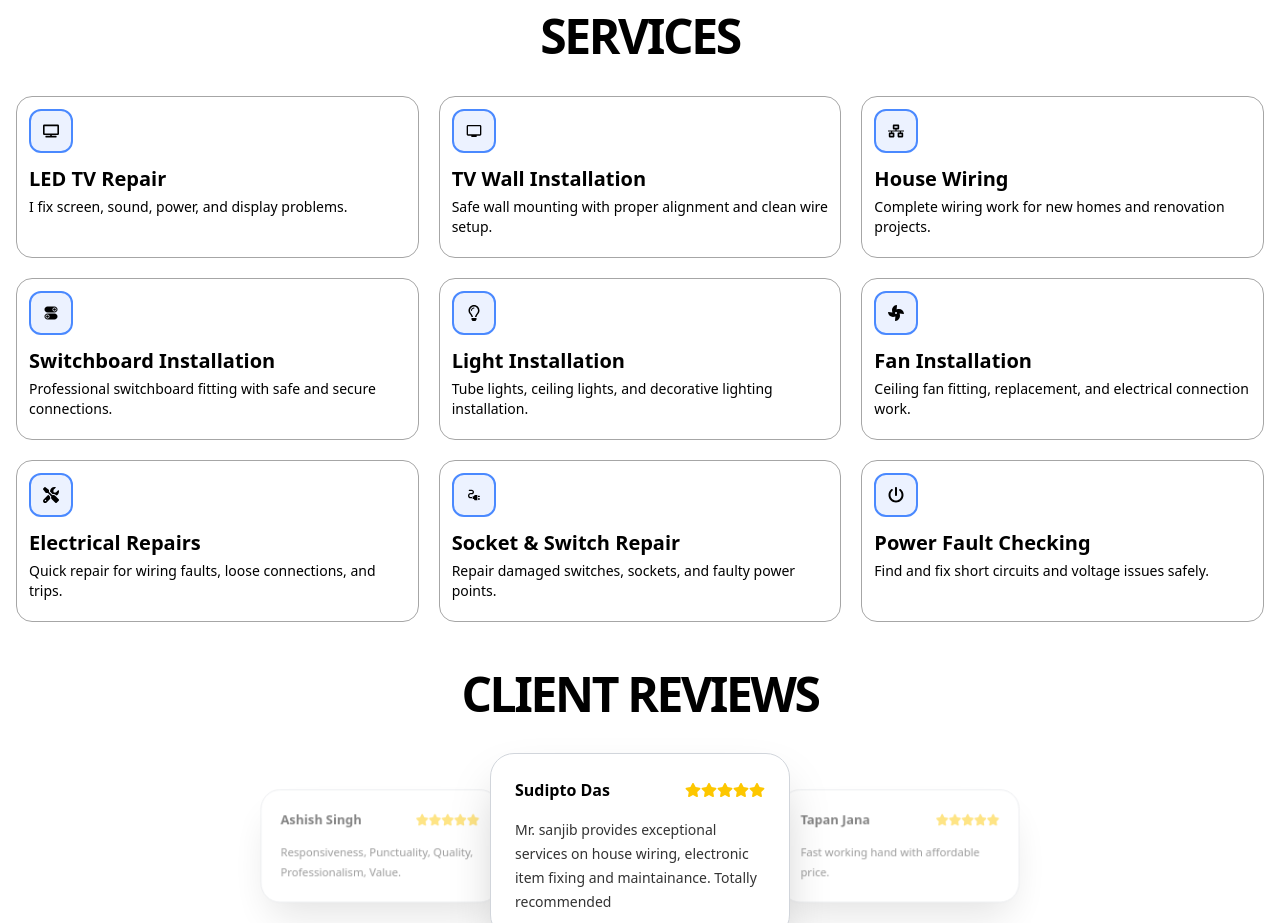
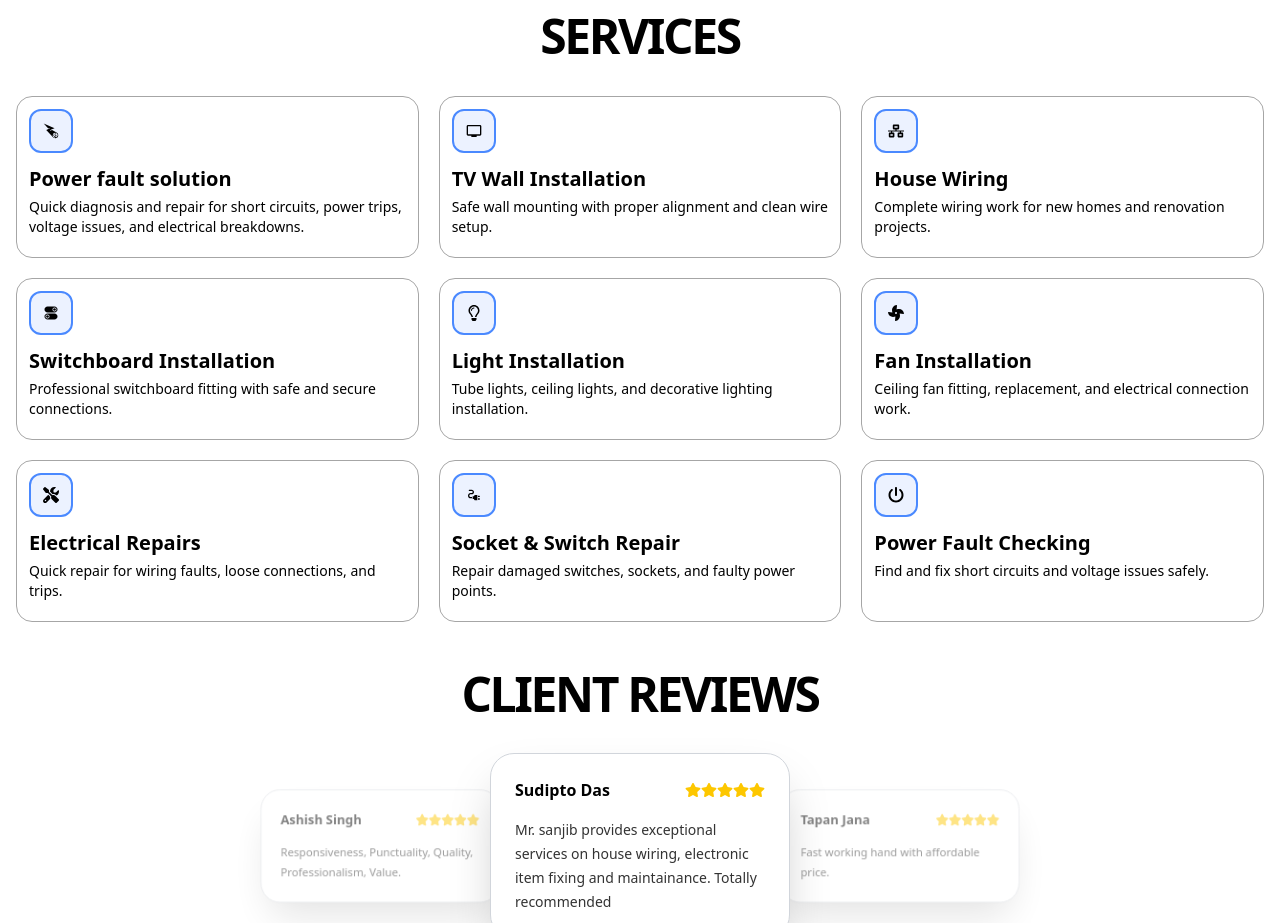
Before and after one commit to isudiptodas/SS_Electrician, a Next.js app: page / in a window 1280 px wide. Shown: the part 980-1903 px from the top of the page. Built offline with nearby package versions, Linux system fonts and the light colour scheme.

Commit message:
Update page.tsx

```diff
--- a/src/app/page.tsx
+++ b/src/app/page.tsx
@@ -4,7 +4,6 @@ import { IoMdCall } from "react-icons/io";
 import { IoMail } from "react-icons/io5";
 import { FcGoogle } from "react-icons/fc";
 import { FaStar } from "react-icons/fa";
-import { FaTv } from "react-icons/fa";
 import { MdOutlineTv } from "react-icons/md";
 import { FaNetworkWired } from "react-icons/fa";
 import { IoIosSwitch } from "react-icons/io";
@@ -21,6 +20,7 @@ import { services as serviceNames } from "@/data/services";
 import Link from "next/link";
 import axios from "axios";
 import { toast } from "sonner";
+import { GiThunderball } from "react-icons/gi";
 
 function page() {
 
@@ -50,9 +50,9 @@ function page() {
 
   const services = [
     {
-      name: "LED TV Repair",
-      subtext: "I fix screen, sound, power, and display problems.",
-      icon: <FaTv />
+      name: "Power fault solution",
+      subtext: "Quick diagnosis and repair for short circuits, power trips, voltage issues, and electrical breakdowns.",
+      icon: <GiThunderball />
     },
     {
       name: "TV Wall Installation",
```
